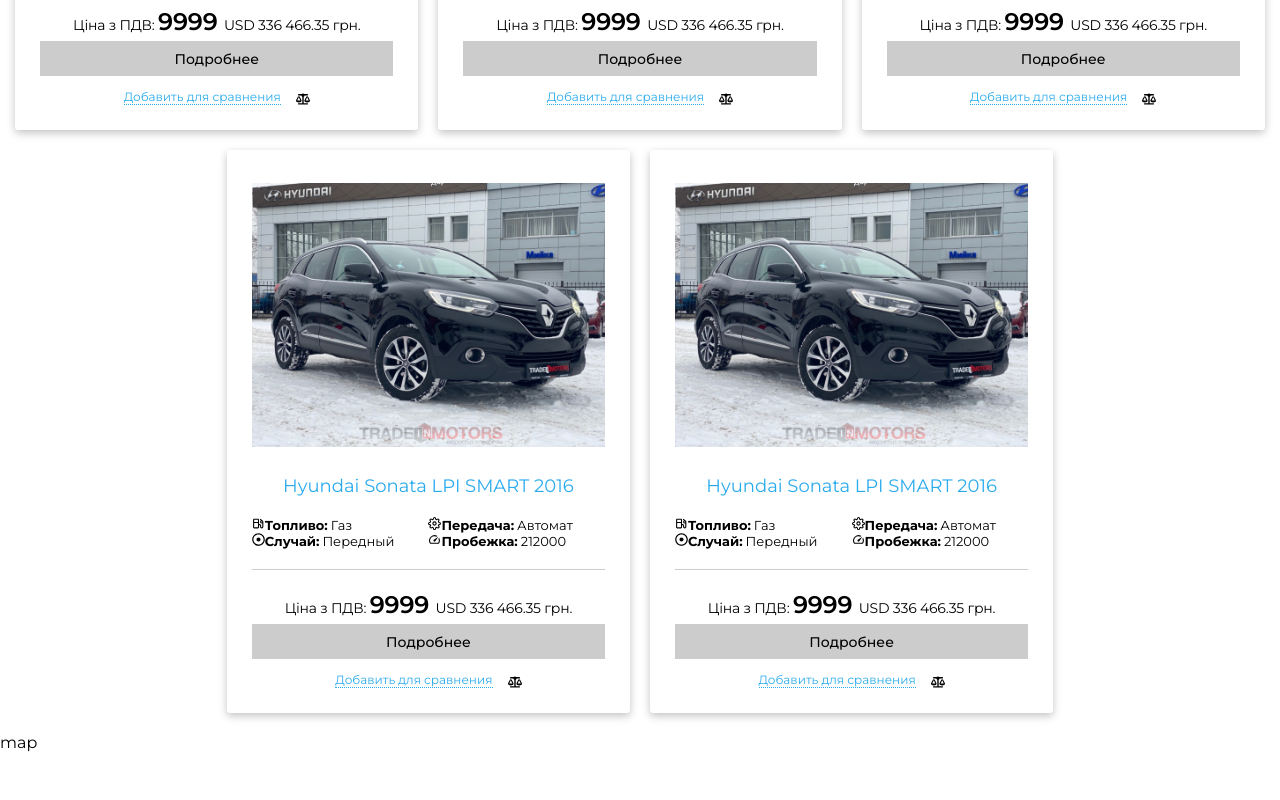
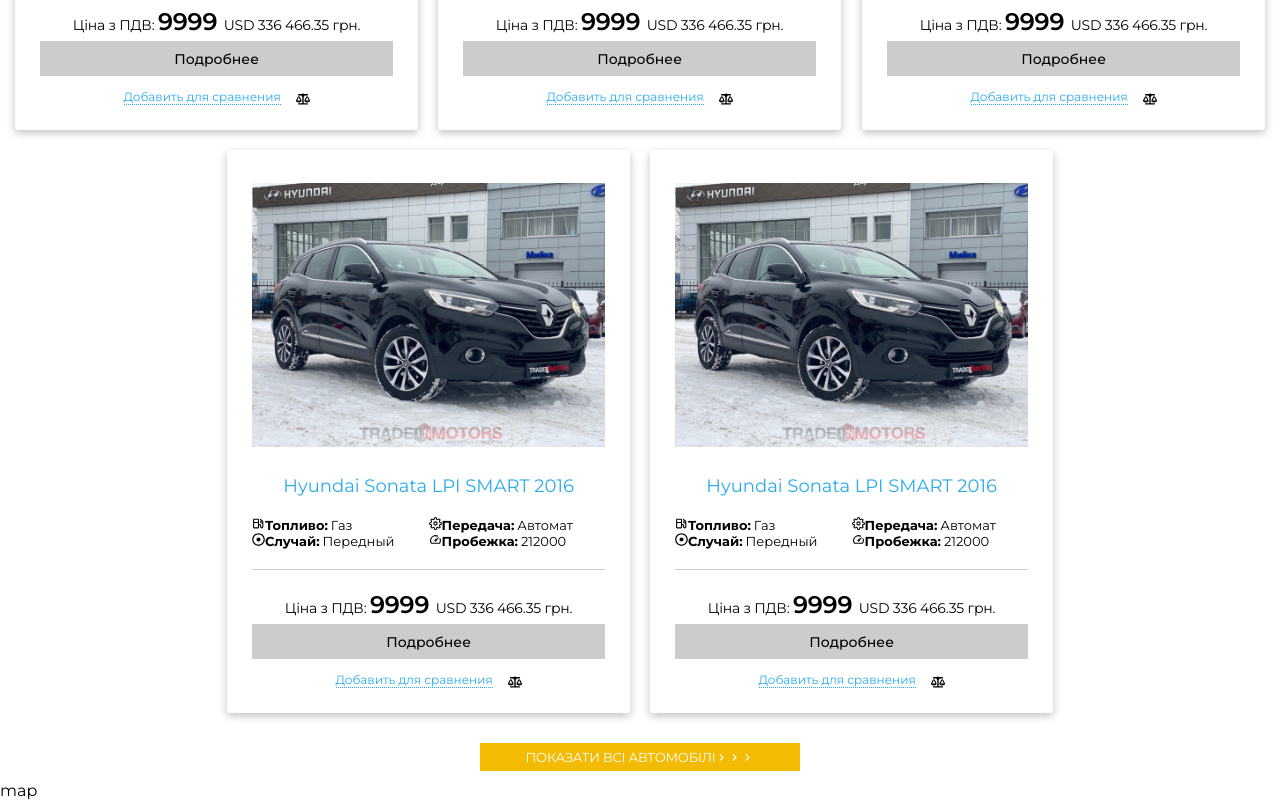
Before and after one commit to Bekzod13/rautocom, a React (Create React App) app: page / in a window 1280 px wide. Shown: the part 2006-2806 px from the top of the page. Before the commit the page ends 2758 px from the top, so only its background shows below. Built offline with nearby package versions, Linux system fonts and the light colour scheme.

Commit message:
new auto component has been complated

```diff
--- a/package.json
+++ b/package.json
@@ -6,6 +6,7 @@
     "@testing-library/jest-dom": "^5.16.4",
     "@testing-library/react": "^13.2.0",
     "@testing-library/user-event": "^13.5.0",
+    "aos": "^2.3.4",
     "react": "^18.1.0",
     "react-dom": "^18.1.0",
     "react-icons": "^4.3.1",
--- a/src/components/newAutos/NewAutos.jsx
+++ b/src/components/newAutos/NewAutos.jsx
@@ -1,5 +1,8 @@
+import { useEffect } from 'react';
 import { Link } from 'react-router-dom';
 import './newAutos.css';
+import 'aos/dist/aos.css';
+import AOS from 'aos';
 
 
 // import icons
@@ -7,6 +10,7 @@
 import {HiOutlineMail} from 'react-icons/hi';
 import {BiGasPump} from 'react-icons/bi';
 import {FiSettings} from 'react-icons/fi';
+import {RiArrowRightSLine} from 'react-icons/ri';
 import {MdOutlineSpeed} from 'react-icons/md';
 
 // import images
@@ -104,6 +108,11 @@
 ]
 
 const NewAutos = () => {
+    useEffect(() => {
+        AOS.init();
+      }
+    , [])
+
   return (
     <div className="container new-auto">
         <h1>Новые поступления</h1>
@@ -143,7 +152,10 @@
         <div className="new-auto-container">
             {
                 data.map(item=>(
-                    <div key={item.id} className="new-auto-card">
+                    <div key={item.id}
+                    className="new-auto-card"
+                    data-aos="flip-right"
+                    data-aos-duration="1000">
                         <div className="new-auto-img">
                             <img src={item.image} alt={item.name} />
                         </div>
@@ -210,6 +222,9 @@
                 ))
             }
         </div>
+        <Link to="/" className="new-auto-show-more">
+            ПОКАЗАТИ ВСІ АВТОМОБІЛІ <RiArrowRightSLine/><RiArrowRightSLine/><RiArrowRightSLine/>
+        </Link>
     </div>
   )
 }
--- a/src/components/newAutos/newAutos.css
+++ b/src/components/newAutos/newAutos.css
@@ -159,6 +159,20 @@
     transform: translateY(5px);
     cursor: pointer;
 }
+.new-auto-show-more{
+    padding: 6px 30px;
+    background: var(--yellow);
+    font-size: 13px;
+    color: var(--black);
+    display: flex;
+    justify-content: center;
+    align-items: center;
+    text-align: center;
+    width: 320px;
+    margin: 10px auto;
+    color: var(--white);
+    letter-spacing: -.2px;
+}
 @media screen and (max-width: 880px) {
     .new-auto-social-box,
     .new-auto-social-text{
```
Also changed, not shown: 1 other file (tests, documents, lock files or other folders).
